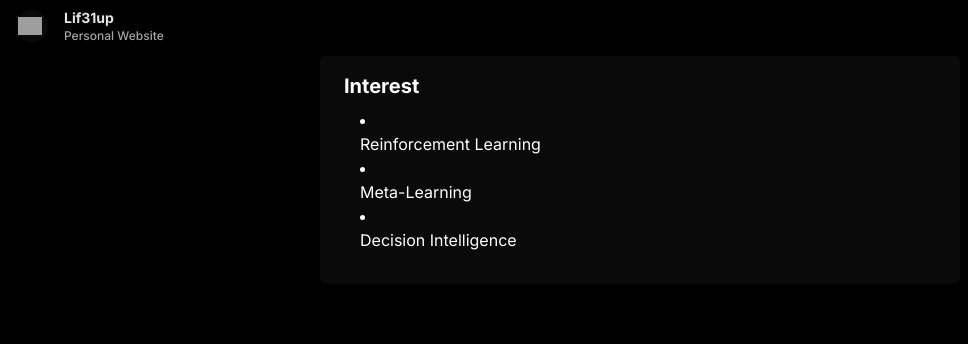
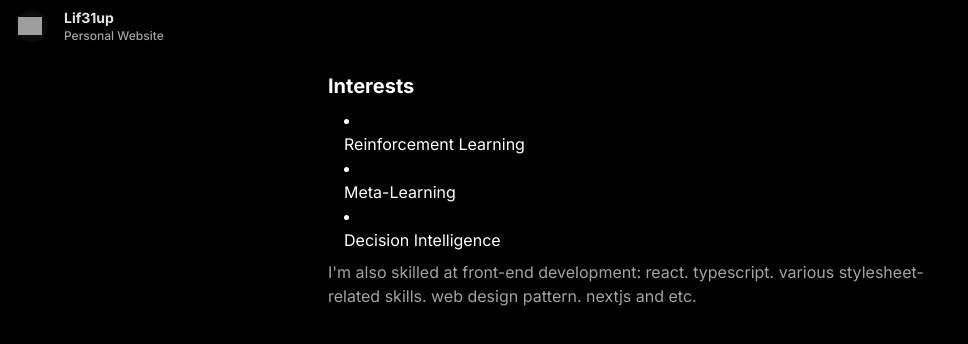
Before and after one commit to lif31up/personal-website, a Next.js app: page / in a window 1280 px wide. Shown: the top 344 px of the page, without its empty margins (0-968 px from the left). Built offline with nearby package versions, Linux system fonts and the light colour scheme; no server answers; grey boxes are pictures that could not be loaded.

Commit message:
Update Interest.tsx

```diff
--- a/component/feature/Interest.tsx
+++ b/component/feature/Interest.tsx
@@ -8,11 +8,11 @@ function Interest({}) {
 } // Interest
 export default Interest;
 
-type RepresenterDataType = {
+type PresenterDataType = {
   interest: string[];
 }; // PresenterDataType
 
-function Presenter({ data }: DefaultProps<RepresenterDataType>) {
+function Presenter({ data }: DefaultProps<PresenterDataType>) {
   if (!data) return <></>;
   const nodeListOfInterestBlock: ReactElement[] = [];
   data.interest.forEach((name: string, index: number) => {
@@ -20,18 +20,21 @@ function Presenter({ data }: DefaultProps<RepresenterDataType>) {
   });
 
   const style: TailProperties = {
-    box: "w-full h-full pt-4 lg:pb-8 pb-4 pb-4 px-4",
+    box: "w-full h-full lg:mt-4 mt-0 px-4 lg:px-0",
     layout: "grid justify-items-start items-start",
     typo: "text-white",
-    bg_border: "rounded-md bg-neutral-950 hover:bg-neutral-900",
   };
   return (
     <section className="w-full h-fit lg:pb-12 lg:px-80">
       <div className={cn(style)}>
         <h1 className="lg:ml-2 md:ml-0 mb-2 text-white font-bold text-xl">
-          Interest
+          Interests
         </h1>
         <div className="lg:ml-6 ml-4">{nodeListOfInterestBlock}</div>
+        <p className="ml-2 mt-2 text-neutral-400 text-md">
+          I'm also skilled at front-end development: react. typescript. various
+          stylesheet-related skills. web design pattern. nextjs and etc.
+        </p>
       </div>
     </section>
   );
```
